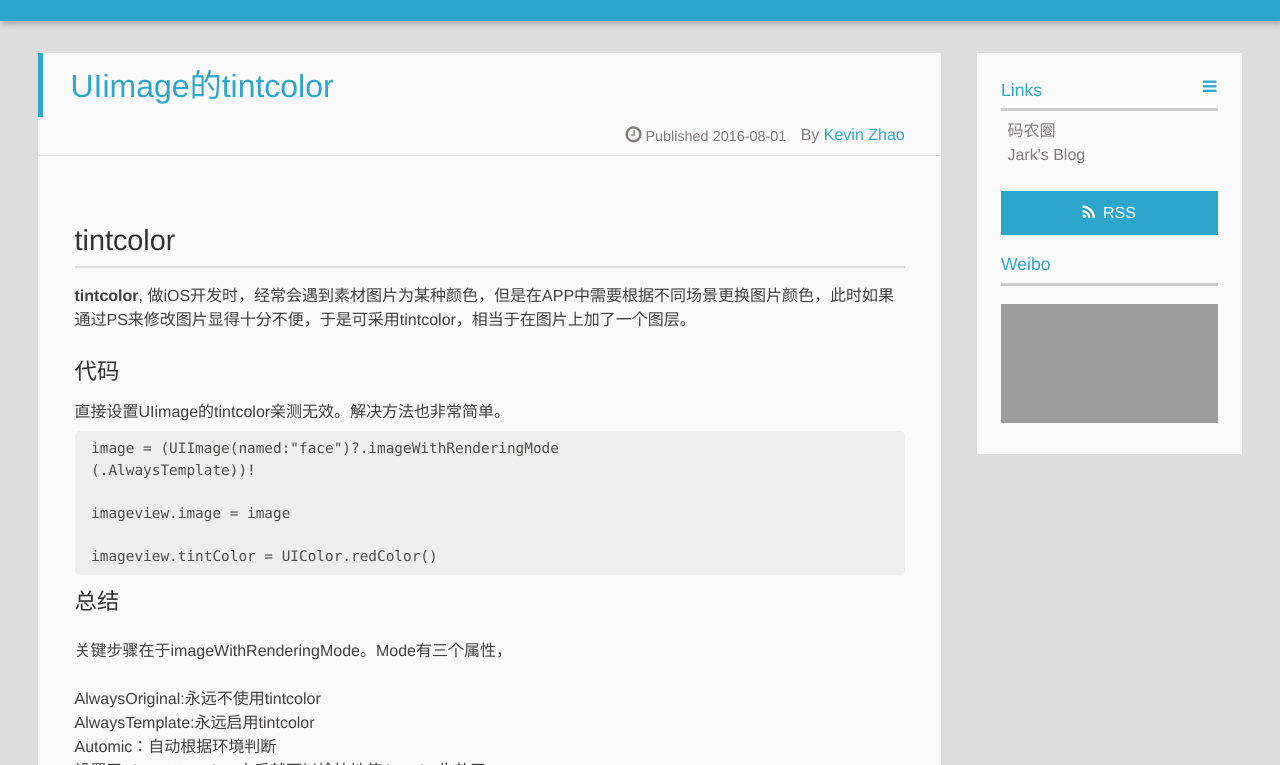
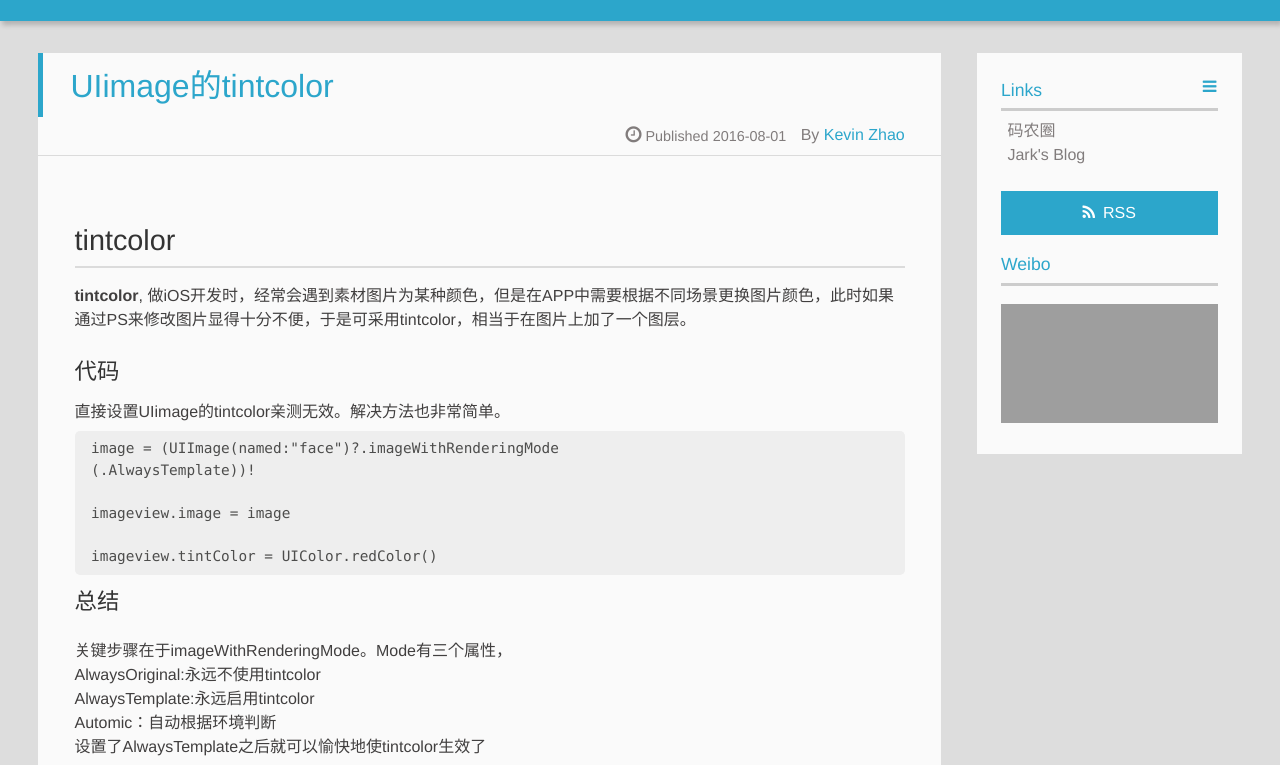
Before and after one commit to KevinZhao2016/KevinZhao2016.github.io, a plain HTML site: page index.html in a window 1280 px wide. Shown: the part 187-952 px from the top of the page. Drawn offline with Linux system fonts and the light colour scheme; grey boxes are pictures that could not be loaded; a script that the page names is missing.

Commit message:
Site updated: 2016-08-01 10:18:27

```diff
--- a/index.html
+++ b/index.html
@@ -102,7 +102,7 @@
 imageview.image = image
 
 imageview.tintColor = UIColor.redColor()
-</code></pre><h4 id="总结"><a href="#总结" class="headerlink" title="总结"></a>总结</h4><p>关键步骤在于imageWithRenderingMode。Mode有三个属性，<br><br>AlwaysOriginal:永远不使用tintcolor<br>AlwaysTemplate:永远启用tintcolor<br>Automic：自动根据环境判断<br>设置了AlwaysTemplate之后就可以愉快地使tintcolor生效了</p>
+</code></pre><h4 id="总结"><a href="#总结" class="headerlink" title="总结"></a>总结</h4><p>关键步骤在于imageWithRenderingMode。Mode有三个属性，<br>AlwaysOriginal:永远不使用tintcolor<br>AlwaysTemplate:永远启用tintcolor<br>Automic：自动根据环境判断<br>设置了AlwaysTemplate之后就可以愉快地使tintcolor生效了</p>
 
 
 
```
Also changed, not shown: 2016/08/01/UIimage的tintcolor/index.html (+2 -2 lines).
